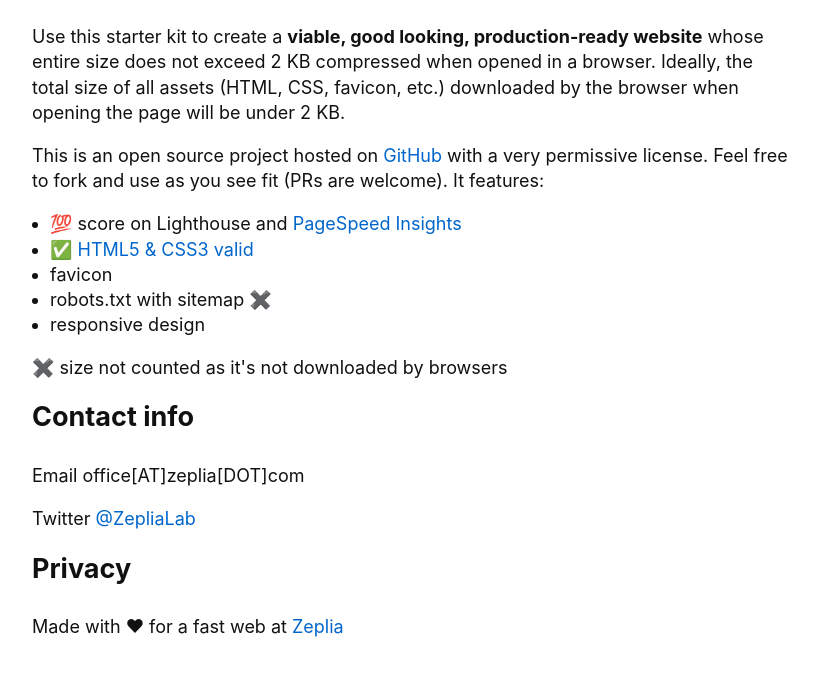
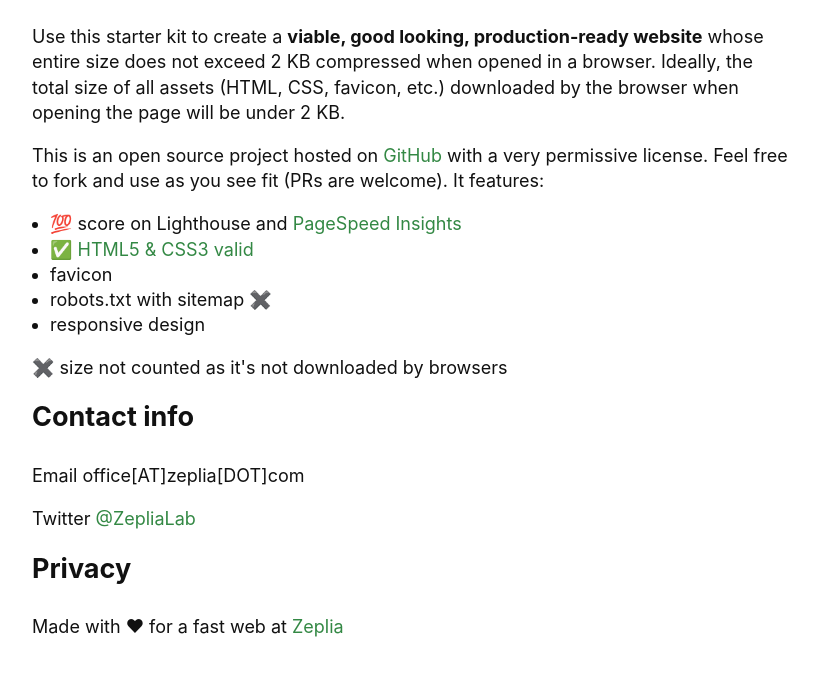
Before and after one commit to zeplia/minwiz, a website: page src/index.html in a window 1280 px wide. Shown: the part 109-800 px from the top of the page, without its empty margins (230-1048 px from the left). Drawn offline with Linux system fonts and the light colour scheme.

Commit message:
change light scheme links color

```diff
--- a/src/styles/stylesheet.css
+++ b/src/styles/stylesheet.css
@@ -2,7 +2,7 @@
   margin: 0;
   --tc: #111;
   --bc: #fff;
-  --hc: #06c;
+  --hc: #384;
 }
 
 @media (prefers-color-scheme: dark) {
```
